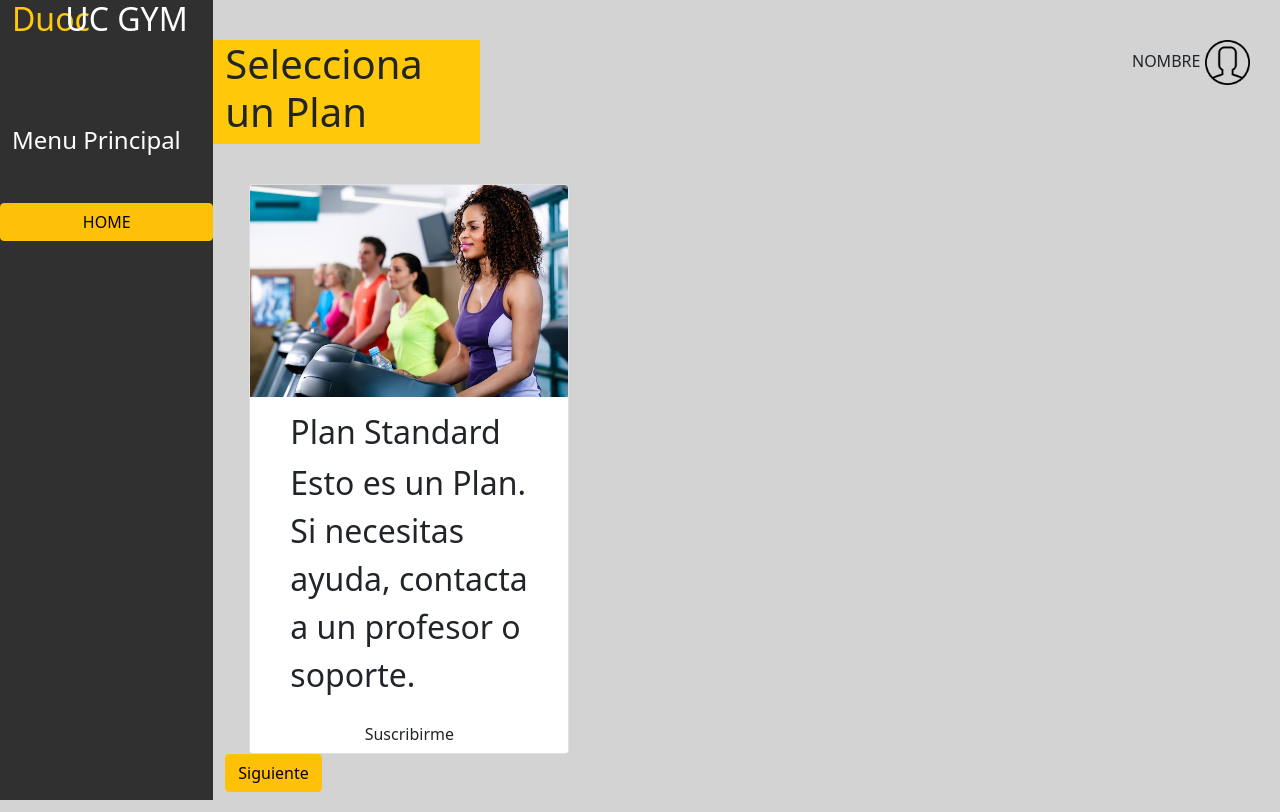
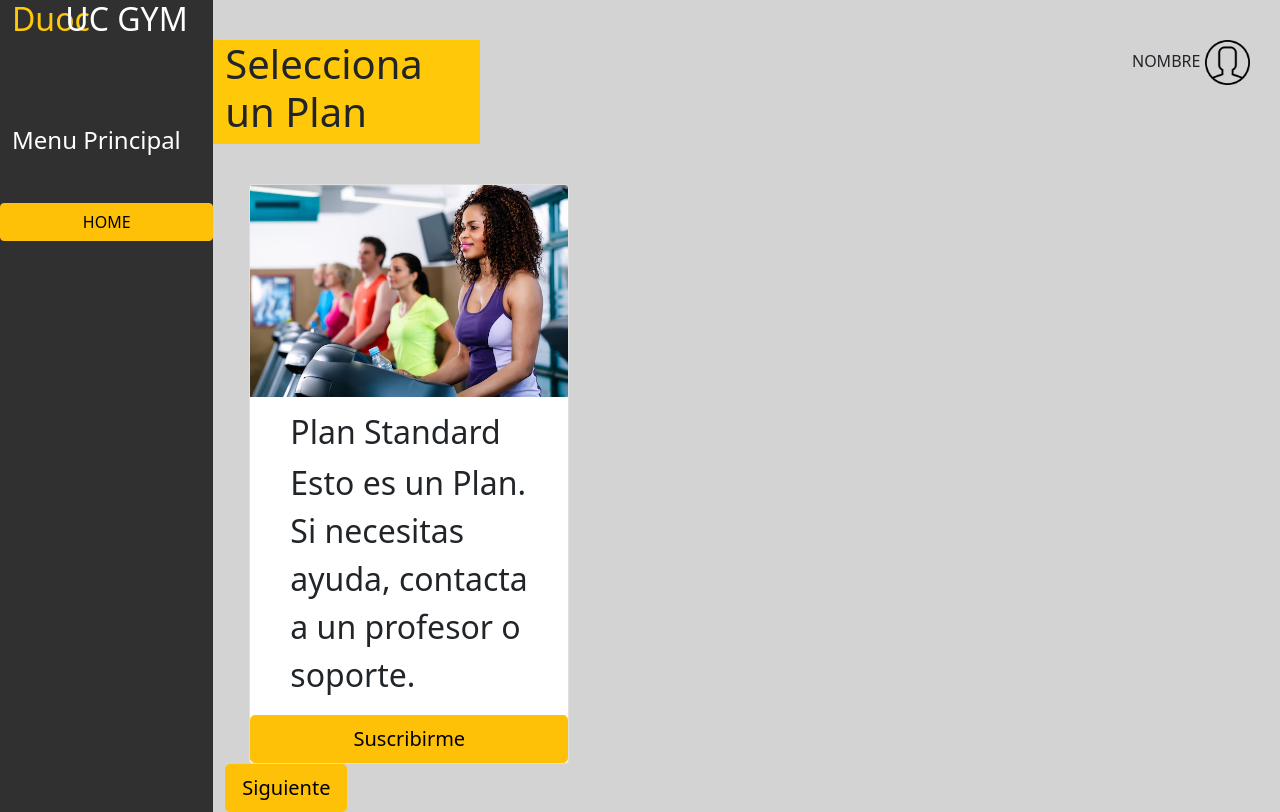
Before and after one commit to GonzaBah/DuocUCGYM, a Django app: page /planes_alumnos in a window 1280 px wide. Run offline with Django 3.2, Linux system fonts and the light colour scheme.

Commit message:
boton cambia p1

```diff
--- /dev/null
+++ b/gym/static/duoc_gym/js/botones.js
@@ -0,0 +1,19 @@
+
+//Planes
+function selSub() {
+    let $input = document.getElementById('sub')
+    $input.addEventListener('click', function () {
+        var texto = document.getElementById('sub');
+        texto.style.color="white";
+        this.value = "Seleccionado";
+        this.style.backgroundColor = "green";
+
+    })
+}
+
+//Habilitador
+function habilitarBoton(){
+    document.getElementById('sub').addEventListener('input', function(event) {
+        document.getElementById('sig').disabled = !this.value;
+    }, false);
+}
--- a/gym/templates/duoc_gym/include/base.html
+++ b/gym/templates/duoc_gym/include/base.html
@@ -18,6 +18,6 @@
     <!-- SCRIPTS -->
     <script src="https://cdn.jsdelivr.net/npm/@popperjs/core@2.11.7/dist/umd/popper.min.js" integrity="sha384-zYPOMqeu1DAVkHiLqWBUTcbYfZ8osu1Nd6Z89ify25QV9guujx43ITvfi12/QExE" crossorigin="anonymous"></script>
     <script src="https://cdn.jsdelivr.net/npm/bootstrap@5.3.0-alpha3/dist/js/bootstrap.min.js" integrity="sha384-Y4oOpwW3duJdCWv5ly8SCFYWqFDsfob/3GkgExXKV4idmbt98QcxXYs9UoXAB7BZ" crossorigin="anonymous"></script>
-
+    <script src="{% static 'duoc_gym/js/botones.js' %}"></script>
 </body>
 </html>
--- a/gym/templates/duoc_gym/planes_alumnos.html
+++ b/gym/templates/duoc_gym/planes_alumnos.html
@@ -70,7 +70,8 @@
                                 </div>
 
                             </div>
-<a  class="btn" type="button" class="btn btn-outline-info" onclick="this.value='close'; this.style.backgroundColor='green';"> Suscribirme</a>
+                            <input type="button" name="subs" id="sub" class="btn btn-warning btn-lg" onclick="selSub();" value="Suscribirme">
+
 
 
                         </div>
@@ -83,9 +84,12 @@
 
 
             </div>
+            <input  type="button" id="sig" name="next" class="btn btn-warning btn-lg" onclick="habilitarBoton();" value="Siguiente">
 
-            <a  href="{% url 'd_plan' %}" class="btn btn-warning">Siguiente</a>
         </div>
     </div>
+
 </div>
+
+
 {% endblock cuerpo %}
```
